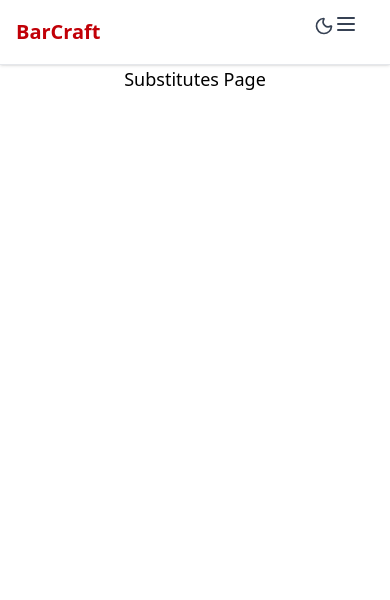
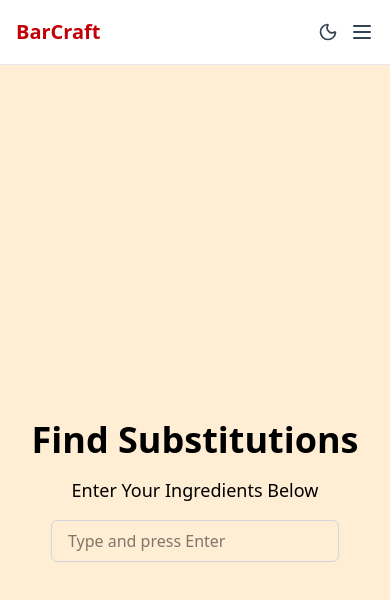
Before and after one commit to pari23367/BarCraft, a React (Vite) app: page /substitutes in a window 390 px wide. Shown: the top 600 px of the page. Built offline with nearby package versions, Linux system fonts and the light colour scheme.

Commit message:
bg chnging

```diff
--- a/src/components/Navbar.jsx
+++ b/src/components/Navbar.jsx
@@ -1,73 +1,66 @@
-import { useState, useEffect } from 'react';
+import { useState } from 'react';
 import { Moon, Sun, Menu, X } from 'lucide-react';
-import { Link } from 'react-router-dom';
+import { useTheme } from '../context/ThemeContext';
 
 export default function Navbar() {
-  const [isDark, setIsDark] = useState(false);
+  const { isDark, setIsDark } = useTheme(); // ✅ global theme state
   const [menuOpen, setMenuOpen] = useState(false);
 
-  useEffect(() => {
-    const stored = localStorage.getItem('theme');
-    const prefersDark = window.matchMedia('(prefers-color-scheme: dark)').matches;
-    const init = stored === 'dark' || (!stored && prefersDark);
-    setIsDark(init);
-    document.documentElement.classList.toggle('dark', init);
-  }, []);
+  return (
+<nav className="sticky top-0 z-50 w-full backdrop-blur-lg transition-all duration-500
+  bg-white/80 dark:bg-[#111]/80
+  text-black dark:text-white
+  border-b border-gray-200 dark:border-gray-800">
+      <div className="max-w-7xl mx-auto px-4 sm:px-6 lg:px-8 h-16 flex justify-between items-center">
+        <a href="#home" className="text-xl font-extrabold text-red-700 dark:text-red-400 flex items-center">
+          BarCraft
+        </a>
 
-  useEffect(() => {
-    if (isDark) {
-      document.documentElement.classList.add('dark');
-      localStorage.setItem('theme', 'dark');
-    } else {
-      document.documentElement.classList.remove('dark');
-      localStorage.setItem('theme', 'light');
-    }
-  }, [isDark]);
-
-  return (
-
-
-
-<nav className="sticky top-0 z-50 w-full bg-white dark:bg-black text-black dark:text-white backdrop-blur-lg shadow border-b border-gray-200 dark:border-gray-800 transition-all">
-      <div className="max-w-7xl mx-auto px-4 sm:px-6 lg:px-8 h-16 flex justify-between items-center">
-        {/*<Link to="/" className="text-xl font-extrabold text-red-700 dark:text-red-400 flex items-center">
-          BarCraft
-        </Link>
-        */}
-        <a href="#home" className="text-xl font-extrabold text-red-700 dark:text-red-400 flex items-center">BarCraft</a>
+        {/* Desktop links */}
         <div className="hidden md:flex space-x-6 items-center text-sm font-medium">
           <a href="#home" className="hover:text-red-300 transition text-gray-700 dark:text-gray-200">Home</a>
           <a href="#aboutus" className="hover:text-red-300 transition text-gray-700 dark:text-gray-200">About Us</a>
           <a href="#popular" className="hover:text-red-300 transition text-gray-700 dark:text-gray-200">Popular Cocktails</a>
           <a href="#subs" className="hover:text-red-300 transition text-gray-700 dark:text-gray-200">Substitutes</a>
           <a href="#section5" className="hover:text-red-300 transition text-gray-700 dark:text-gray-200">Contact</a>
-          <button onClick={() => setIsDark(!isDark)} className="p-1 rounded hover:bg-gray-200 dark:hover:bg-gray-800 transition">
+          <button
+            onClick={() => setIsDark(!isDark)}
+            className="p-1 rounded hover:bg-gray-200 dark:hover:bg-gray-800 transition"
+            aria-label="Toggle theme"
+          >
             {isDark ? <Sun size={18} /> : <Moon size={18} />}
           </button>
         </div>
 
-        {/* Mobile */}
-<div className="md:hidden px-4 pt-2 pb-4 space-y-2 bg-white dark:bg-black transition-all">
-          <button onClick={() => setIsDark(!isDark)} className="text-gray-700 dark:text-gray-200">
+        {/* Mobile buttons */}
+        <div className="md:hidden flex gap-3">
+          <button
+            onClick={() => setIsDark(!isDark)}
+            className="text-gray-700 dark:text-gray-200"
+            aria-label="Toggle theme"
+          >
             {isDark ? <Sun size={20} /> : <Moon size={20} />}
           </button>
-          <button onClick={() => setMenuOpen(!menuOpen)} className="text-gray-700 dark:text-gray-200">
+          <button
+            onClick={() => setMenuOpen(!menuOpen)}
+            className="text-gray-700 dark:text-gray-200"
+            aria-label="Toggle menu"
+          >
             {menuOpen ? <X size={24} /> : <Menu size={24} />}
           </button>
         </div>
       </div>
 
-      {/* Mobile Menu */}
+      {/* Mobile menu */}
       {menuOpen && (
         <div className="md:hidden px-4 pt-2 pb-4 space-y-2 bg-white/80 dark:bg-gray-900/90 transition-all">
           <a href="#home" className="block text-gray-700 dark:text-gray-200">Home</a>
-    <a href="#aboutus" className="block text-gray-700 dark:text-gray-200">About Us</a>
-    <a href="#popular" className="block text-gray-700 dark:text-gray-200">Popular Cocktails</a>
-    <a href="#subs" className="block text-gray-700 dark:text-gray-200">Substitutes</a>
-    <a href="#section5" className="block text-gray-700 dark:text-gray-200">Contact</a>
+          <a href="#aboutus" className="block text-gray-700 dark:text-gray-200">About Us</a>
+          <a href="#popular" className="block text-gray-700 dark:text-gray-200">Popular Cocktails</a>
+          <a href="#subs" className="block text-gray-700 dark:text-gray-200">Substitutes</a>
+          <a href="#section5" className="block text-gray-700 dark:text-gray-200">Contact</a>
         </div>
       )}
     </nav>
-
   );
 }
--- /dev/null
+++ b/src/context/ThemeContext.jsx
@@ -0,0 +1,29 @@
+// src/context/ThemeContext.jsx
+import { createContext, useContext, useEffect, useState } from 'react';
+
+const ThemeContext = createContext();
+
+export const ThemeProvider = ({ children }) => {
+  const [isDark, setIsDark] = useState(false);
+
+  useEffect(() => {
+    const stored = localStorage.getItem('theme');
+    const prefersDark = window.matchMedia('(prefers-color-scheme: dark)').matches;
+    const init = stored === 'dark' || (!stored && prefersDark);
+    setIsDark(init);
+    document.documentElement.classList.toggle('dark', init);
+  }, []);
+
+  useEffect(() => {
+    document.documentElement.classList.toggle('dark', isDark);
+    localStorage.setItem('theme', isDark ? 'dark' : 'light');
+  }, [isDark]);
+
+  return (
+    <ThemeContext.Provider value={{ isDark, setIsDark }}>
+      {children}
+    </ThemeContext.Provider>
+  );
+};
+
+export const useTheme = () => useContext(ThemeContext);
--- a/src/index.css
+++ b/src/index.css
@@ -8,14 +8,17 @@ body {
   color: black;
 }
 
-html.dark body {
-  background-color: black;
-  color: white;
-}
+
 
 html {
   scroll-behavior: smooth;
 }
+html, body {
+  background-color: white;
+}
+html.dark body {
+  background-color: black;
+}
 
 
 /*hello*/
--- a/src/main.jsx
+++ b/src/main.jsx
@@ -10,6 +10,7 @@ import Home from './pages/Home';
 import Search from './pages/Search';
 import Substitutes from './pages/Substitutes';
 import Details from './pages/Details';
+import { ThemeProvider } from './context/ThemeContext';
 
 const router = createBrowserRouter([
   {
@@ -26,6 +27,8 @@ const router = createBrowserRouter([
 
 ReactDOM.createRoot(document.getElementById('root')).render(
   <React.StrictMode>
-    <RouterProvider router={router} />
+    <ThemeProvider> {/*  WRAPPED HERE */}
+      <RouterProvider router={router} />
+    </ThemeProvider>
   </React.StrictMode>
 );
--- a/src/pages/Home.jsx
+++ b/src/pages/Home.jsx
@@ -1,10 +1,13 @@
-import herobg from '../assets/blackhero.png'
+import lightHero from '../assets/whitehero.png';
+import darkHero from '../assets/blackhero.png';
 import { useState } from 'react';
+import { useTheme } from '../context/ThemeContext';
 import '../App.css';
 
 export default function Home() {
   const [inputValue, setInputValue] = useState('');
   const [items, setItems] = useState([]);
+  const { isDark } = useTheme();
 
   const handleKeyDown = (e) => {
     if (e.key === 'Enter' && inputValue.trim() !== '') {
@@ -16,92 +19,71 @@ export default function Home() {
   const scrollToSection = (id) => {
     const el = document.getElementById(id);
     if (el) {
-      el.scrollIntoView({ behavior: 'smooth' });
+      el.scrollIntoView({ behavior: 'smooth' });
     }
   };
+
   return (
     <div className="flex flex-col justify-center items-center min-h-[calc(100vh-64px)]">
 
-      <section id="home"
-        className="w-full min-h-screen"
+      <section
+        id="home"
+        className="w-full min-h-screen bg-cover bg-center bg-no-repeat transition-all duration-500"
         style={{
-          backgroundImage: `url(${herobg})`,
-          backgroundSize: 'cover',
-          backgroundPosition: 'center',
-          backgroundRepeat: 'no-repeat',
-          color: 'white'  // Optional: to make text readable on image
-        }}>
-
+          backgroundImage: `url(${isDark ? darkHero : lightHero})`,
+          color: 'white'
+        }}
+      >
         <h1 className='text-3xl font-bold text-red-700' style={{ textAlign: 'left', marginLeft: '50px', marginTop: '300px' }}>
           Welcome to
         </h1>
-
-          <h1  className='text-3xl font-bold text-red-700' style={{ textAlign: 'left', fontSize: '8rem', marginLeft: '40px' }}>
+        <h1 className='text-8xl font-bold text-red-700' style={{ textAlign: 'left', marginLeft: '40px' }}>
           BarCraft
         </h1>
+      </section>
 
+      <section id="aboutus" className="section text-black dark:text-white">
+        <h2 className="mt-20">About Us</h2>
+        <p className="text-xl m-5 px-[6.5rem]">
+          Lorem ipsum dolor sit amet, consectetur adipiscing elit. Maecenas felis ipsum, porttitor in dapibus vel, placerat vel massa. Curabitur nec justo et purus mollis euismod et ut enim. Pellentesque feugiat gravida sapien, a egestas libero imperdiet sed. Curabitur lectus risus, vehicula id pulvinar id, bibendum ac turpis. Donec enim massa, fermentum id facilisis a, scelerisque quis erat. Nam ut ipsum vel neque hendrerit suscipit. Morbi tincidunt metus nec.
+        </p>
+        <div className="bg-[#FF8C8C] h-[30px] w-full my-12"></div>
+      </section>
 
-
+    <section
+  id="popular"
+  className="w-full h-screen bg-[#FF8C8C] dark:bg-[#111] text-black dark:text-white transition-colors duration-500"
+>
+  <div className="max-w-7xl mx-auto px-4">
+    <h2 className="mt-20">Some Popular Cocktails</h2>
+    {/* your content here */}
+  </div>
 </section>
 
 
-        <section id="aboutus" className="section">
-
-          <h2 style={{marginTop: '5rem'}}>About Us</h2>
-          <p style={{ fontSize: '1.5rem', margin: '20px', paddingInline: '6.5rem'}}>
-            Lorem ipsum dolor sit amet, consectetur adipiscing elit. Maecenas felis ipsum, porttitor in dapibus vel, placerat vel massa. Curabitur nec justo et purus mollis euismod et ut enim. Pellentesque feugiat gravida sapien, a egestas libero imperdiet sed. Curabitur lectus risus, vehicula id pulvinar id, bibendum ac turpis. Donec enim massa, fermentum id facilisis a, scelerisque quis erat. Nam ut ipsum vel neque hendrerit suscipit. Morbi tincidunt metus nec.
-          </p>
-
-          <div style={{ background: '#FF8C8C', height: '30px', width: '100%' , marginBottom: '4rem', marginTop: '3rem'}}></div>
-
-        </section>
-
-
-        <section id="popular" className="section" style={{background: '#FF8C8C', height: '100vh'}}>
-
-            <h2 style={{marginTop: '5rem'}}>Some Popular Cocktails</h2>
-
-
-        </section>
-
-
-        <section id="subs" className="section" style={{background: '#FF8C8C', height: '100vh'}}>
-
-          <h2 style={{marginTop: '5rem'}}>Find Substitutions</h2>
-
-          <h5> Enter Your Ingredients Below- </h5>
-
-          <div style={{ padding: '2rem' }}>
+      <section id="subs" className="section h-screen bg-[#FF8C8C] dark:bg-[#111] text-black dark:text-white transition-colors duration-500">
+        <h2 className="mt-20">Find Substitutions</h2>
+        <h5>Enter Your Ingredients Below-</h5>
+        <div className="p-8">
           <input
             type="text"
             placeholder="Type and press Enter"
             value={inputValue}
             onChange={(e) => setInputValue(e.target.value)}
             onKeyDown={handleKeyDown}
-              style={{
-                padding: '0.5rem',
-                fontSize: '1rem',
-                width: '300px',
-                marginBottom: '1rem'
-              }}
+            className="p-2 text-base w-[300px] mb-4 border border-gray-300 rounded"
           />
-
           <ul>
             {items.map((item, index) => (
-                <li key={index} style={{ fontSize: '1rem', margin: '0.25rem 0' }}>
+              <li key={index} className="text-base my-1">
                 {item}
               </li>
             ))}
           </ul>
         </div>
-
-
-
       </section>
 
-
-        <section id="section5" className="section">Section 5 Content</section>
-
+      <section id="section5" className="section text-black dark:text-white">Section 5 Content</section>
     </div>
   );
 }
--- a/src/pages/Substitutes.jsx
+++ b/src/pages/Substitutes.jsx
@@ -1 +1,59 @@
-export default function Substitutes() { return <div className='text-lg'>Substitutes Page</div>; }
+// src/pages/Substitutes.jsx
+import { useState } from 'react';
+
+export default function Substitutes() {
+  const [inputValue, setInputValue] = useState('');
+  const [items, setItems] = useState([]);
+  const [result, setResult] = useState(null); // response from backend
+
+  const handleKeyDown = async (e) => {
+    if (e.key === 'Enter' && inputValue.trim() !== '') {
+      setItems([...items, inputValue]);
+      setInputValue('');
+
+      try {
+        const response = await fetch('http://localhost:5000/substitute', {
+          method: 'POST',
+          headers: {
+            'Content-Type': 'application/json',
+          },
+          body: JSON.stringify({ ingredients: [...items, inputValue] }),
+        });
+
+        const data = await response.json();
+        setResult(data);
+      } catch (error) {
+        console.error('Error calling substitute API:', error);
+      }
+    }
+  };
+
+  return (
+<div className="flex flex-col items-center justify-center min-h-screen bg-orange-100 dark:bg-[#111] px-4 transition-colors duration-300">
+      <h2 className="text-4xl font-bold mt-10 mb-4">Find Substitutions</h2>
+      <h5 className="text-lg mb-4">Enter Your Ingredients Below</h5>
+
+      <input
+        type="text"
+        placeholder="Type and press Enter"
+        value={inputValue}
+        onChange={(e) => setInputValue(e.target.value)}
+        onKeyDown={handleKeyDown}
+        className="px-4 py-2 border border-gray-300 rounded-md w-72 mb-4"
+      />
+
+      <ul className="mb-4">
+        {items.map((item, index) => (
+          <li key={index} className="text-md">{item}</li>
+        ))}
+      </ul>
+
+      {result && (
+        <div className="bg-white shadow-md p-4 rounded-md w-3/4">
+          <h3 className="text-xl font-semibold mb-2">Substitutions:</h3>
+          <pre>{JSON.stringify(result, null, 2)}</pre>
+        </div>
+      )}
+    </div>
+  );
+}
--- a/tailwind.config.js
+++ b/tailwind.config.js
@@ -7,6 +7,12 @@ export default {
     './index.html',
     './src/**/*.{js,ts,jsx,tsx}',
   ],
+   safelist: [
+    'dark:bg-black', // 👈 add this if Tailwind purging it
+    'bg-white',
+    'bg-[#FF8C8C]',
+    'dark:bg-[#111]',
+  ],
   theme: {
     extend: {},
   },
```
Lines whose indentation alone changed are shown as unchanged.
